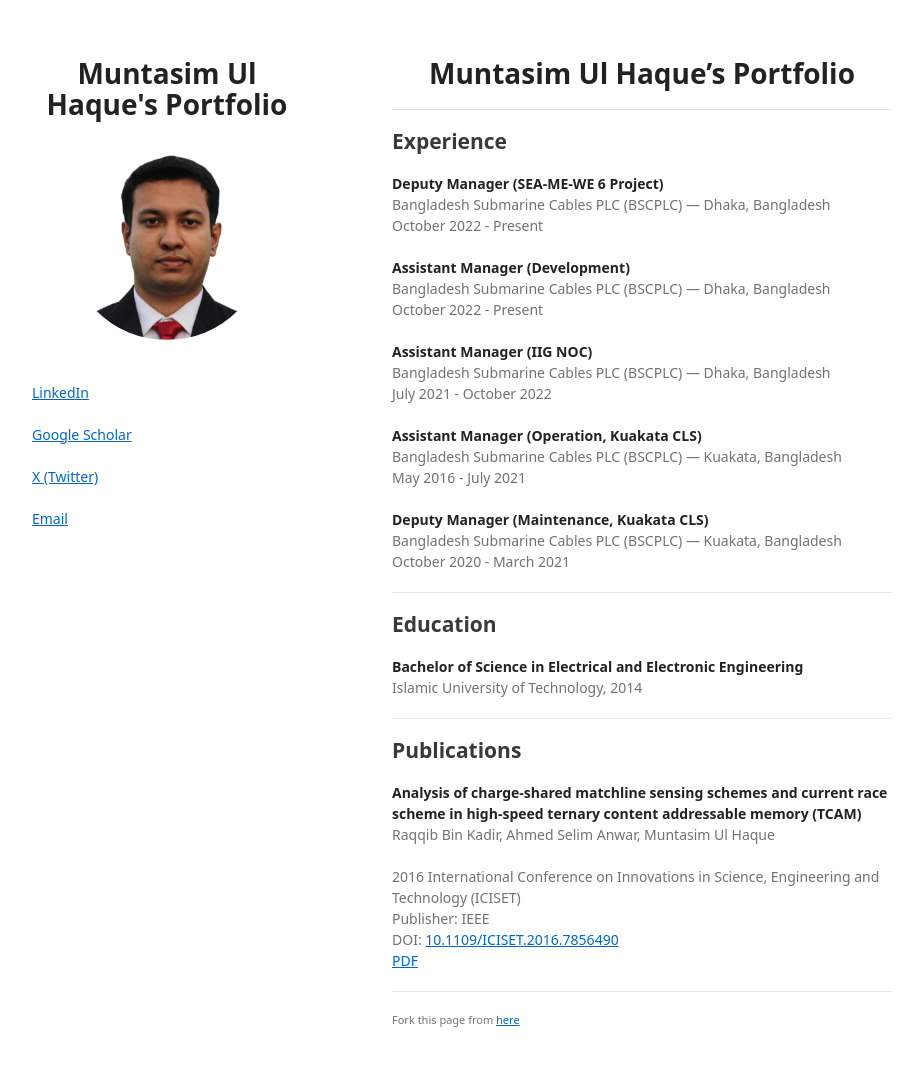
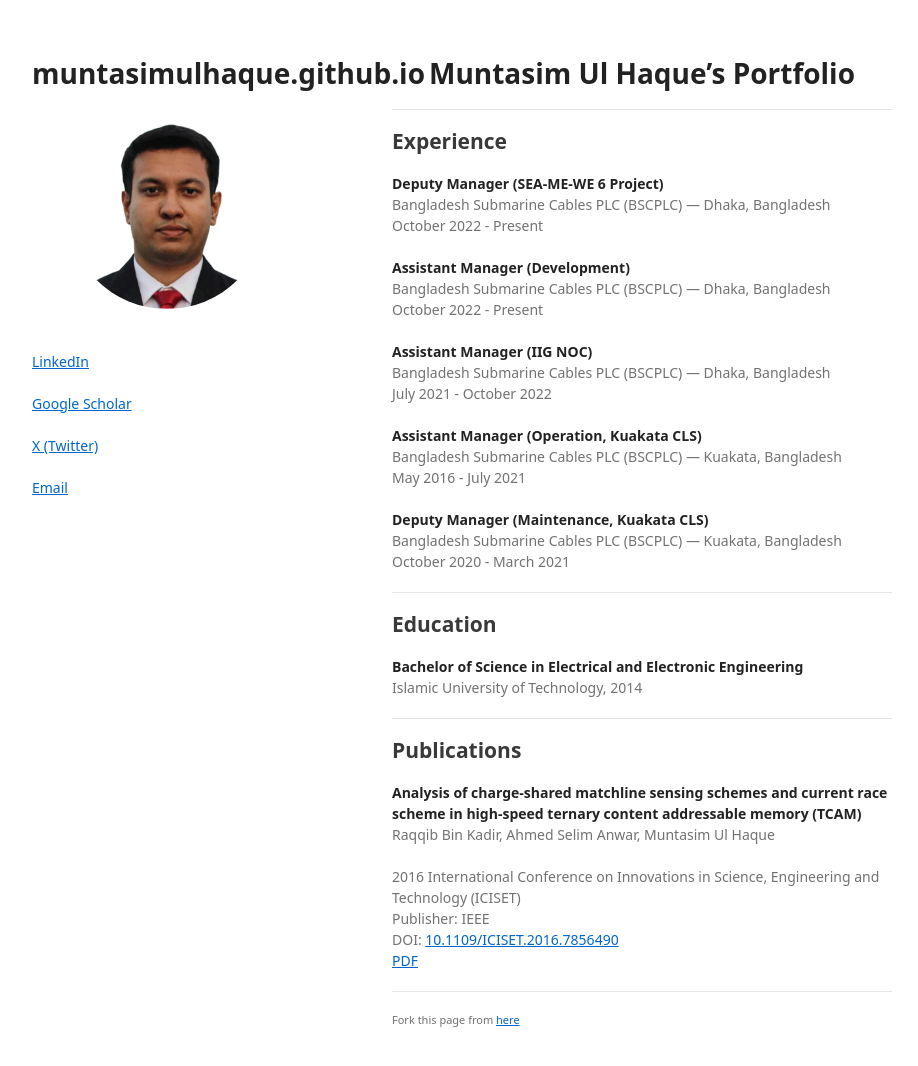
Before and after one commit to muntasimulhaque/muntasimulhaque.github.io, a Jekyll site: the page built from index.md, in a window 1280 px wide and 1099 px high. Shown: the top 1066 px of the window, without its empty margins (178-1096 px from the left). Built offline with Jekyll 4.4.1, drawn with Linux system fonts in a browser that asks for light colours; our own code applies the rules of GitHub Pages for plain Markdown files; a script that is not in the unit is left out.

Commit message:
Update _config.yml

```diff
--- a/_config.yml
+++ b/_config.yml
@@ -1,4 +1,4 @@
-title: Muntasim Ul Haque's Portfolio # your name (or website title) here
+title: # your name (or website title) here
 logo: "/images/8.png?raw=true" # your photo (or logo) here
 description: > # your text below (remove <br> elements if you don't need line breaks)
   <br><br>
```
